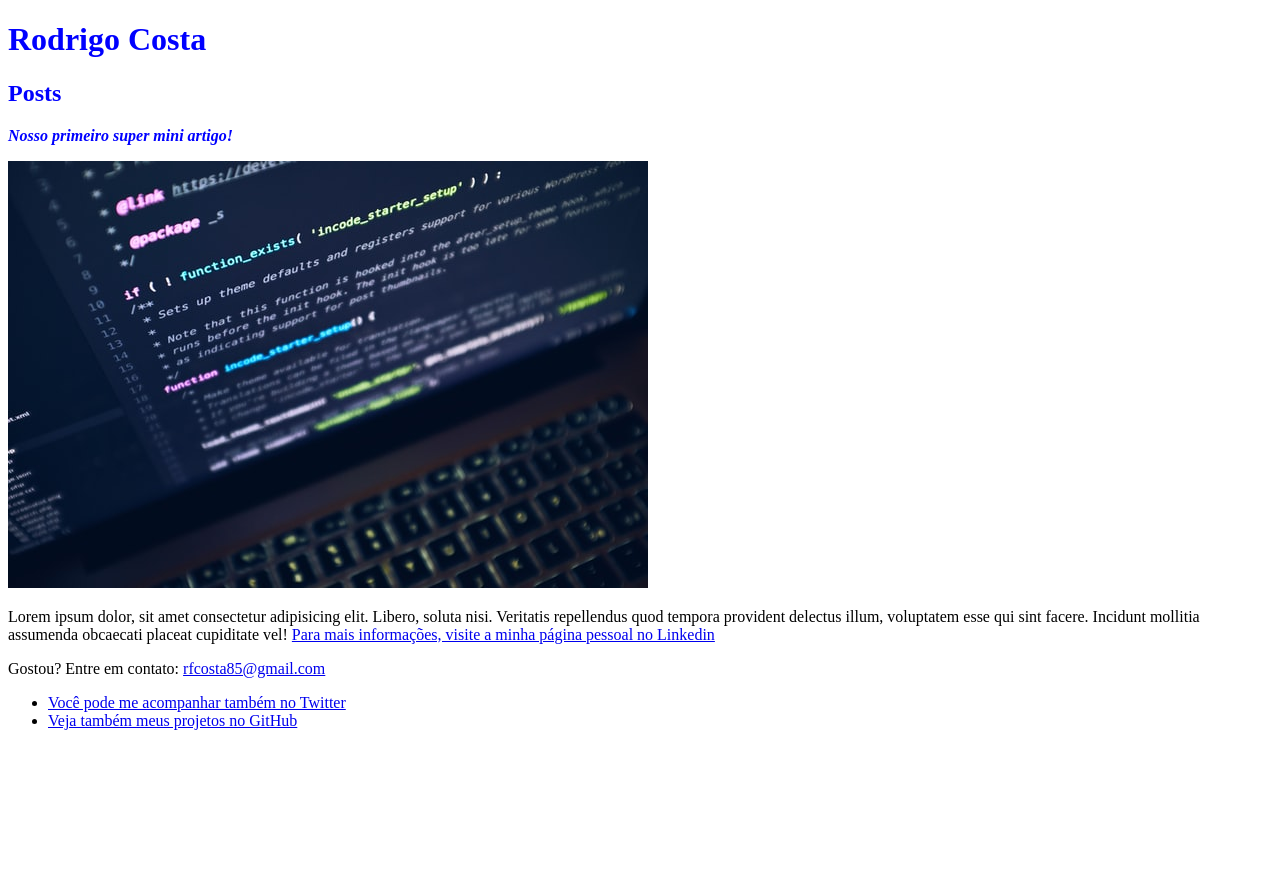
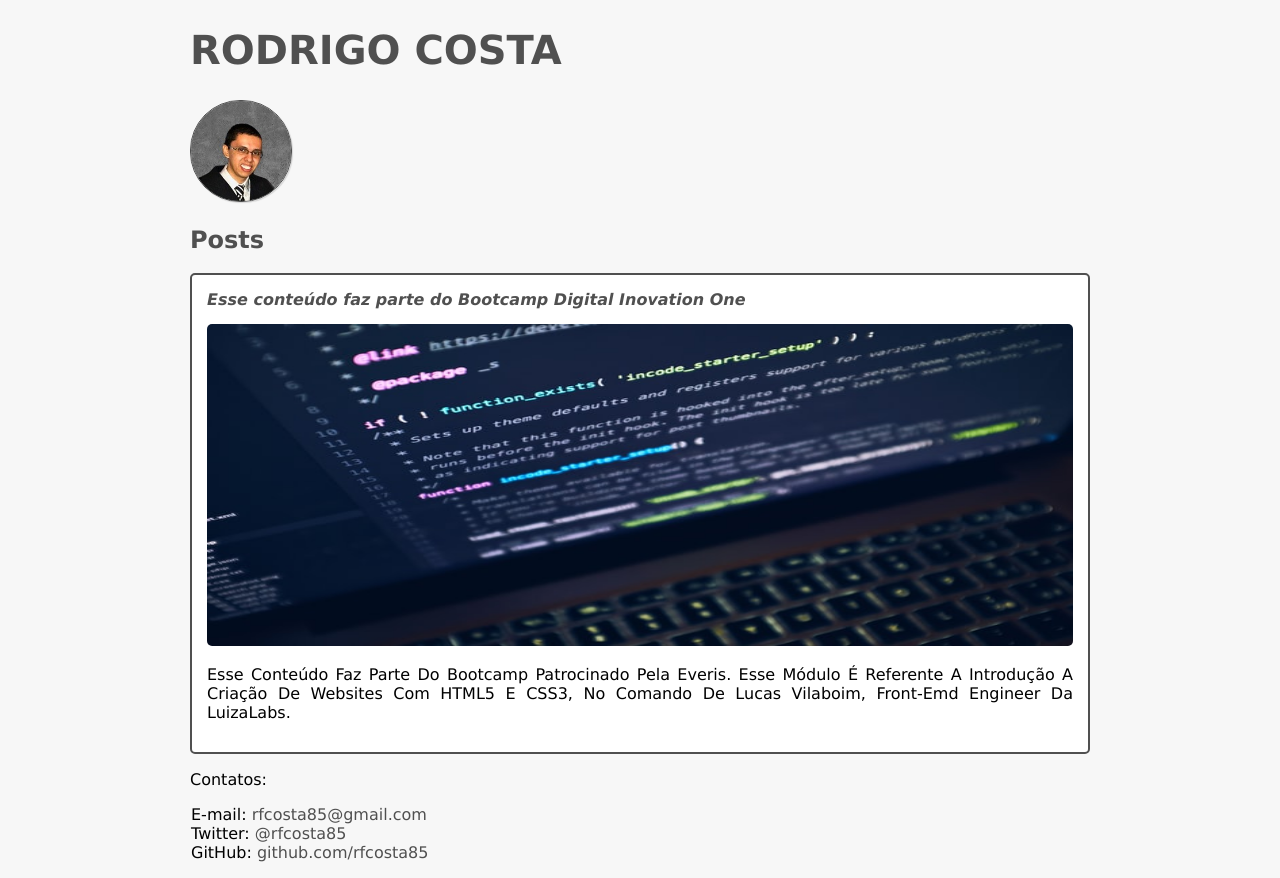
Before and after one commit to rfcosta85/introducao_html_css3_Bootcamp_everis, a plain HTML site: page aula01/index.html in a window 1280 px wide. Before the commit the page ends 800 px from the top, so only its background shows below. Drawn offline with Linux system fonts and the light colour scheme.

Commit message:
Finalizando o projeto básico do curso

```diff
--- a/aula01/index.html
+++ b/aula01/index.html
@@ -11,6 +11,7 @@
    <header>
 
     <h1 id="title">Rodrigo Costa</h1>
+    <img class="perfil" src="rodrigo_costa_linkedin.png" alt="Imagem perfil Rodrigo Costa">
 
     <section>
 
@@ -20,15 +21,17 @@
 
         </header>
 
-        <article>
+        <article class="post">
 
             <header>
 
-                <h3 class="post-title">Nosso primeiro super mini artigo!</h3>
+                <h3 class="post-title">Esse conteúdo faz parte do Bootcamp Digital Inovation One</h3>
 
-                <img src="luca-bravo-XJXWbfSo2f0-unsplash.jpg" alt="Html Code image by luca-bravo on unplash">
+                <img class="img-post" src="luca-bravo-XJXWbfSo2f0-unsplash.jpg" alt="Html Code image by luca-bravo on unplash">
 
             </header>
+
+            <p class="post-content">Esse conteúdo faz parte do Bootcamp patrocinado pela Everis. esse módulo é referente a Introdução a criação de websites com HTML5 e CSS3, no comando de Lucas Vilaboim, Front-emd Engineer da LuizaLabs.</p>
 
         </article>
 
@@ -36,26 +39,31 @@
 
    </header>
 
-   <p>Lorem ipsum dolor, sit amet consectetur adipisicing elit. Libero, soluta nisi. Veritatis repellendus quod tempora provident delectus illum, voluptatem esse qui sint facere. Incidunt mollitia assumenda obcaecati placeat cupiditate vel! <a href="https://www.linkedin.com/in/rfcosta85/" target="_blank" rel="noopener noreferrer">Para mais informações, visite a minha página pessoal no Linkedin</a></p>
 
    <footer>
-       <p>
+       <p class="mail-paragraph">
 
-            Gostou? Entre em contato: <a href="mailto:rfcosta85@gmail.com"> rfcosta85@gmail.com</a>
+            Contatos:
 
         </p>
 
-        <ul>
+        <ul class="contacts-list">
 
             <li>
 
-                <a href="https://twitter.com/rfcosta85" target="_blank" rel="external"> Você pode me acompanhar também no Twitter </a>
+                E-mail: <a class="mail" href="mailto:rfcosta85@gmail.com"> rfcosta85@gmail.com</a>
 
             </li>
 
             <li>
 
-                <a href="https://github.com/rfcosta85" target="_blank" rel="external">Veja também meus projetos no GitHub</a>
+                Twitter: <a href="https://twitter.com/rfcosta85" target="_blank" rel="external"> @rfcosta85 </a>
+
+            </li>
+
+            <li>
+
+                GitHub: <a href="https://github.com/rfcosta85" target="_blank" rel="external">github.com/rfcosta85</a>
 
             </li>
 
--- a/aula01/style.css
+++ b/aula01/style.css
@@ -1,9 +1,35 @@
 @charset "UTF-8";
+
+body
+{
+
+    background-color: #f7f7f7;
+    font-family: Verdana, Geneva, Tahoma, sans-serif;
+    max-width: 900px;
+    margin: auto;
+
+}
 
 #title,.subtitle, .post-title
 {
 
-    color: blue;
+    color:#505050;
+
+}
+
+#title
+{
+
+    font-size: 40px;
+    text-transform: uppercase;
+
+}
+
+a
+{
+
+    text-decoration: line-through;
+    color: #505050;
 
 }
 
@@ -12,5 +38,64 @@
 
     font-size: 16px;
     font-style: italic;
+    margin: 0px;
+    margin-bottom: 15px;
 
 }
+
+.post
+{
+
+    background-color: #fff;
+    padding: 15px;
+    border: 2px solid #505050;
+    margin-bottom: 15px;
+    border-radius: 5px;
+
+}
+
+.post-content
+{
+
+    margin: 0px;
+    margin-bottom: 15px;
+    text-transform: capitalize;
+    text-align: justify;
+
+}
+
+.img-post
+{
+
+    border-radius: 5px;
+    width: 100%;
+    height: 322px;
+    margin-bottom: 15px;
+
+}
+
+.perfil
+{
+
+    width: 100px;
+    height: 100px;
+    border-radius: 50px;
+    border: 1px solid #505050;
+    box-shadow: 1px 1px 1px rgba(0, 0, 0, 0.137);
+
+}
+
+.contacts-list
+{
+
+    list-style: none;
+    padding-left: 1px;
+
+}
+
+.contacts-list li a
+{
+
+    text-decoration: none;
+
+}
```
Also changed, not shown: aula01/rodrigo_costa_linkedin.png (added).
